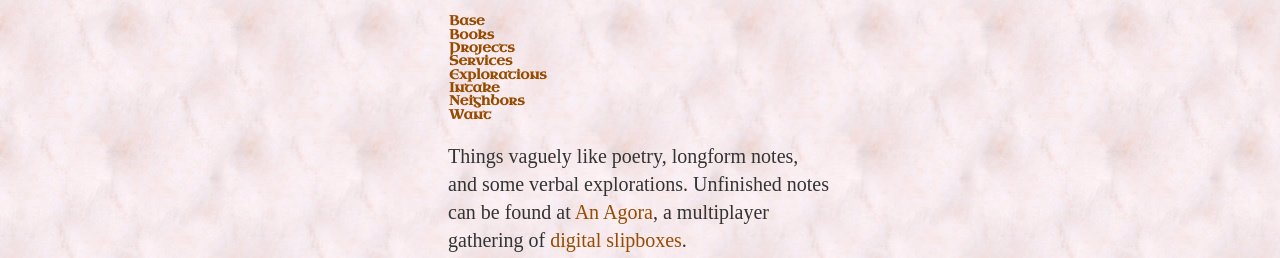
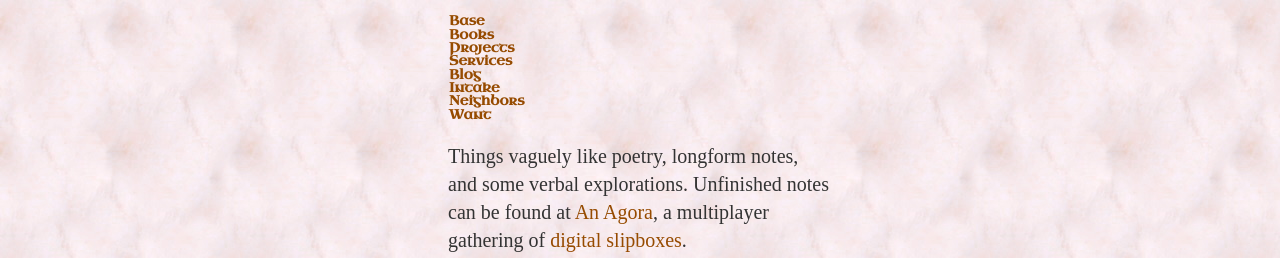
Before and after one commit to ray-dorai/ray-dorai.github.io, a Jekyll site: the page built from index.html, in a window 1280 px wide. Shown: the top 258 px of the page. Built offline with Jekyll 4.4.1, drawn with Linux system fonts in a browser that asks for light colours; some web fonts are replaced.

Commit message:
Update default.html

```diff
--- a/_layouts/default.html
+++ b/_layouts/default.html
@@ -15,7 +15,7 @@
 			<li><a href="/books.html">Books</a></li>
 			<li><a href="/projects.html">Projects</a></li>
 			<li><a href="/services.html">Services</a></li>
-        		<li><a href="/explorations">Explorations</a></li>
+        		<li><a href="/explorations">Blog</a></li>
 			<li><a href="/intake.html">Intake</a></li>
 			<li><a href="/neighbors.html">Neighbors</a></li>
 			<li><a href="/want.html">Want</a></li>
```
